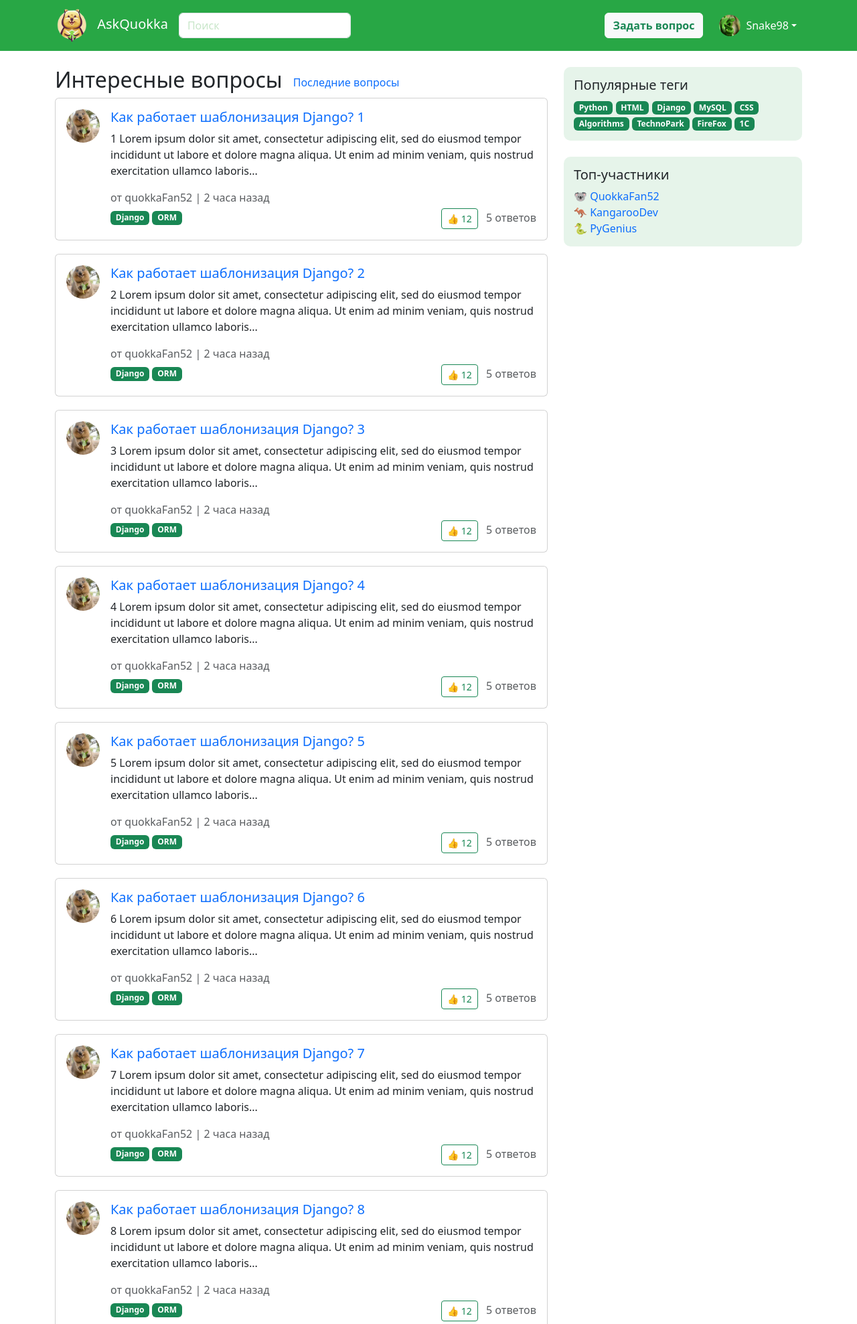
After one commit to DemiurgeRV/TP_WEB, a Django app: page //hot in a window 1280 px wide. The commit adds this page. Shown: the top 1977 px of the page at 67% size. Run offline with Django 5.2, Linux system fonts and the light colour scheme.

Commit message:
add base index layout

```diff
--- a/ask_quokka/app/views.py
+++ b/ask_quokka/app/views.py
@@ -14,3 +14,6 @@ for i in range(1,30):
 # Create your views here.
 def index(request):
     return render(request, 'index.html', context={'questions': questions})
+
+def hot(request):
+    return render(request, 'hot.html', context={'questions': questions})
--- a/ask_quokka/ask_quokka/urls.py
+++ b/ask_quokka/ask_quokka/urls.py
@@ -5,4 +5,5 @@ from django.urls import path
 urlpatterns = [
     path('admin/', admin.site.urls),
     path('', views.index, name='index'),
+    path('/hot', views.hot, name='hot'),
 ]
--- /dev/null
+++ b/ask_quokka/templates/hot.html
@@ -0,0 +1,6 @@
+{% extends 'layouts/base_index.html' %}
+{% load static %}
+{% block title %}
+    <h2>Интересные вопросы</h2>
+    <a href="{% url 'index' %}">Последние вопросы</a>
+{% endblock %}
--- /dev/null
+++ b/ask_quokka/templates/layouts/base_index.html
@@ -0,0 +1,42 @@
+{% extends 'layouts/base.html' %}
+{% load static %}
+{% block content %}
+    <div class="d-flex align-items-center gap-3">
+        {% block title %}
+        {% endblock %}
+    </div>
+
+    {% for question in questions %}
+        <div class="card question-card">
+            <div class="card-body d-flex">
+                <img src="{% static '/img/quokka-ava.jpg' %}" alt="avatar" class="rounded-circle me-3" width="50" height="50">
+                <div class="flex-grow-1">
+                    <h5 class="card-title"><a href="#">{{ question.title }}</a></h5>
+                    <p class="card-text">{{ question.text }}</p>
+                    <p class="mb-1 text-muted">от quokkaFan52 | 2 часа назад</p>
+                    <div class="d-flex justify-content-between">
+                        <div>
+                            <a href="#" class="badge bg-success">Django</a>
+                            <a href="#" class="badge bg-success">ORM</a>
+                        </div>
+                        <div>
+                            <button class="btn btn-sm btn-outline-success me-2">👍 12</button>
+                            <span class="text-muted">5 ответов</span>
+                        </div>
+                    </div>
+                </div>
+            </div>
+        </div>
+    {% endfor %}
+    <nav>
+        <ul class="pagination justify-content-center mt-4">
+            <li class="page-item disabled"><a class="page-link" href="#">Пред</a></li>
+            <li class="page-item active"><a class="page-link" href="#">1</a></li>
+            <li class="page-item"><a class="page-link" href="#">2</a></li>
+            <li class="page-item"><a class="page-link" href="#">3</a></li>
+            <li class="page-item disabled"><a class="page-link" href="#">...</a></li>
+            <li class="page-item"><a class="page-link" href="#">5</a></li>
+            <li class="page-item"><a class="page-link" href="#">След</a></li>
+        </ul>
+    </nav>
+{% endblock %}
```
Also changed, not shown: ask_quokka/templates/index.html (+4 -40 lines).
